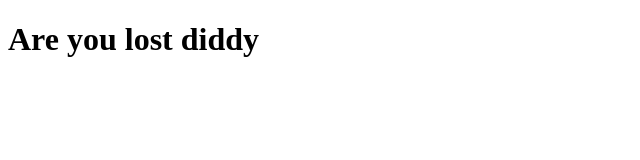
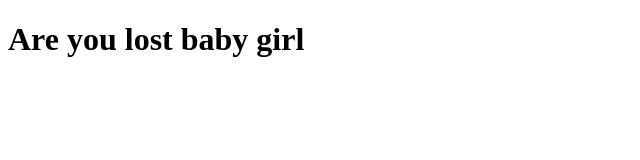
Before and after one commit to Shashwat1319/FrontEnd, a plain HTML site: page index.html in a window 1280 px wide. Shown: the whole page, without its empty margins (0-640 px from the left). Drawn offline with Linux system fonts and the light colour scheme.

Commit message:
Update index.html

```diff
--- a/index.html
+++ b/index.html
@@ -6,7 +6,7 @@
     <title>Document</title>
 </head>
 <body>
-    <h1>Are you lost diddy
+    <h1>Are you lost baby girl
     </h1>
 </body>
 </html>
```
